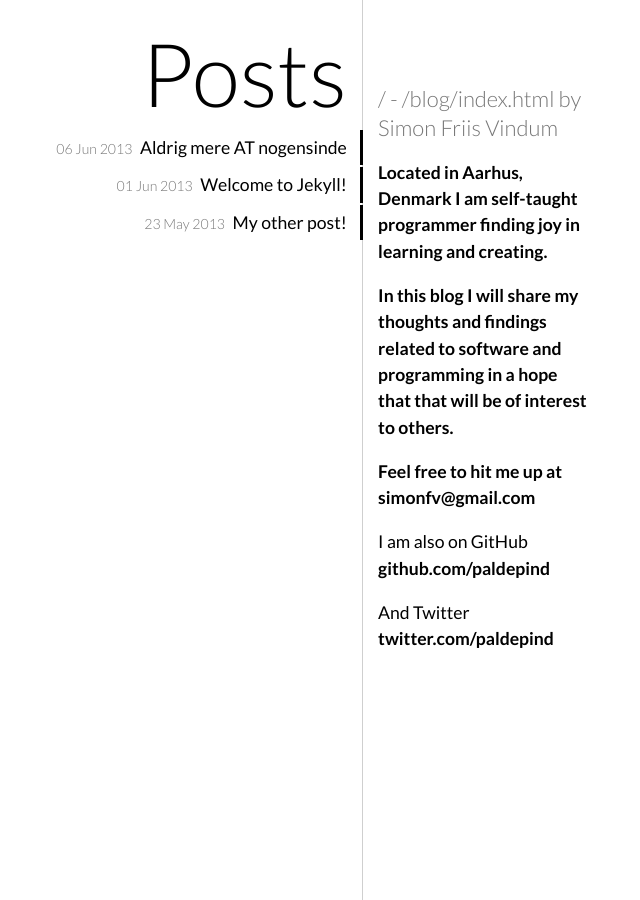
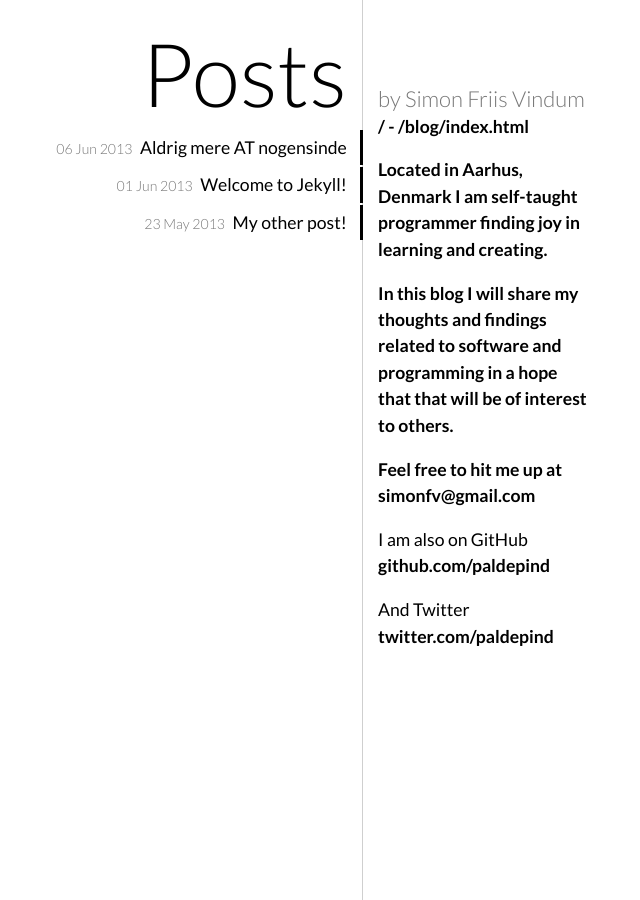
Before and after one commit to paldepind/blog, a Jekyll site: the page built from index.html, in a window 1280 px wide. Shown: the whole page, without its empty margins (427-1067 px from the left). Built offline with Jekyll 4.4.1, drawn with Linux system fonts in a browser that asks for light colours; nearby versions of some CDN libraries; Markdown is read by kramdown in place of the engine named in the settings; some of the changed lines change nothing that is shown.

Commit message:
Debugging

```diff
--- a/_layouts/default.html
+++ b/_layouts/default.html
@@ -23,14 +23,14 @@
         <h1>
           {% capture url %}{{ site.baseurl }}/index.html{% endcapture %}
           {% if page.url != url %}
-            {{page.url}} - {{url}}
-            <a href="{{ site.baseurl }}/">
+            <a href="{{ site.baseurl/ }}/">
           {% endif %}
           by Simon Friis Vindum
           {% if page.url != '/'site.baseurl'index.html' %}
             </a>
           {% endif %}
         </h1>
+            {{ page.url }} - {{ url }}
         <p>
         Located in Aarhus, Denmark I am self-taught programmer finding joy in learning and creating.
         </p>
```
